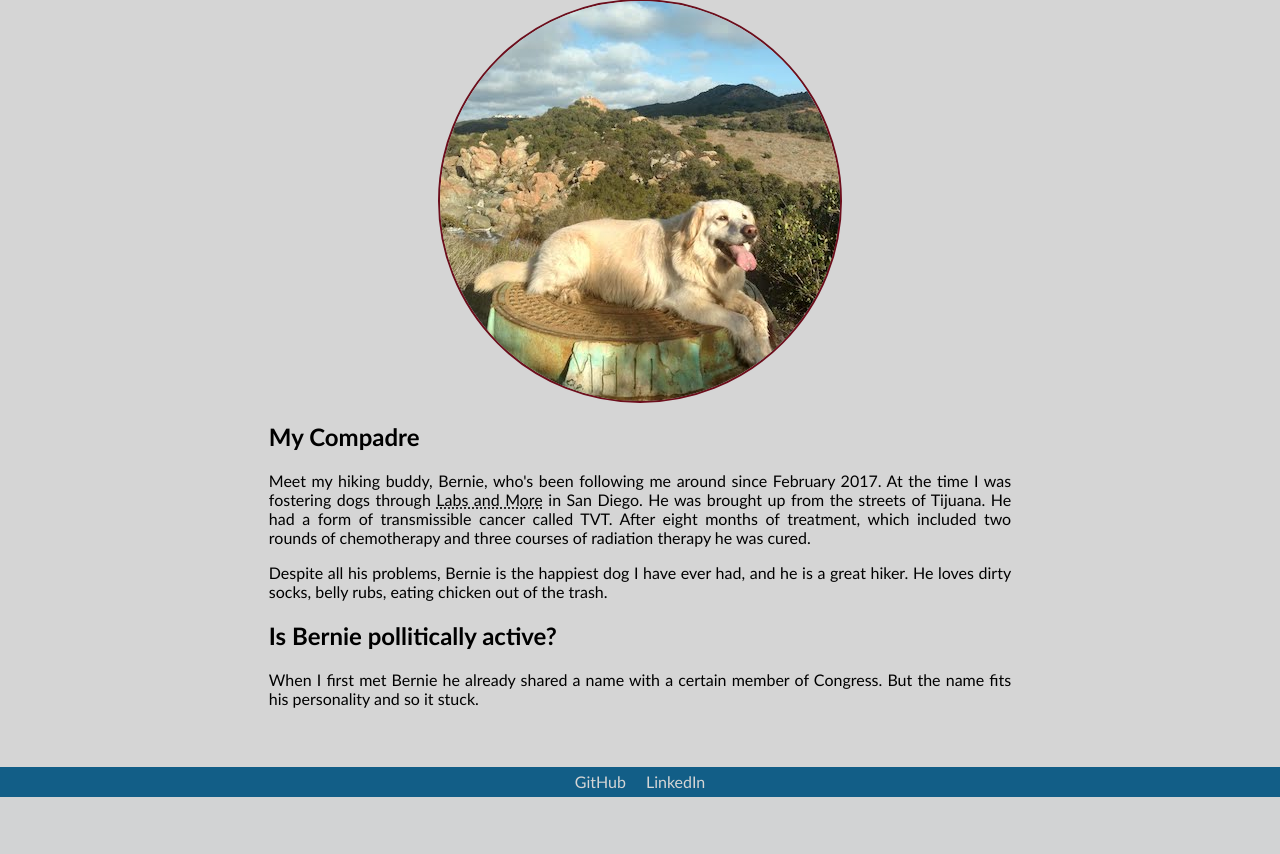
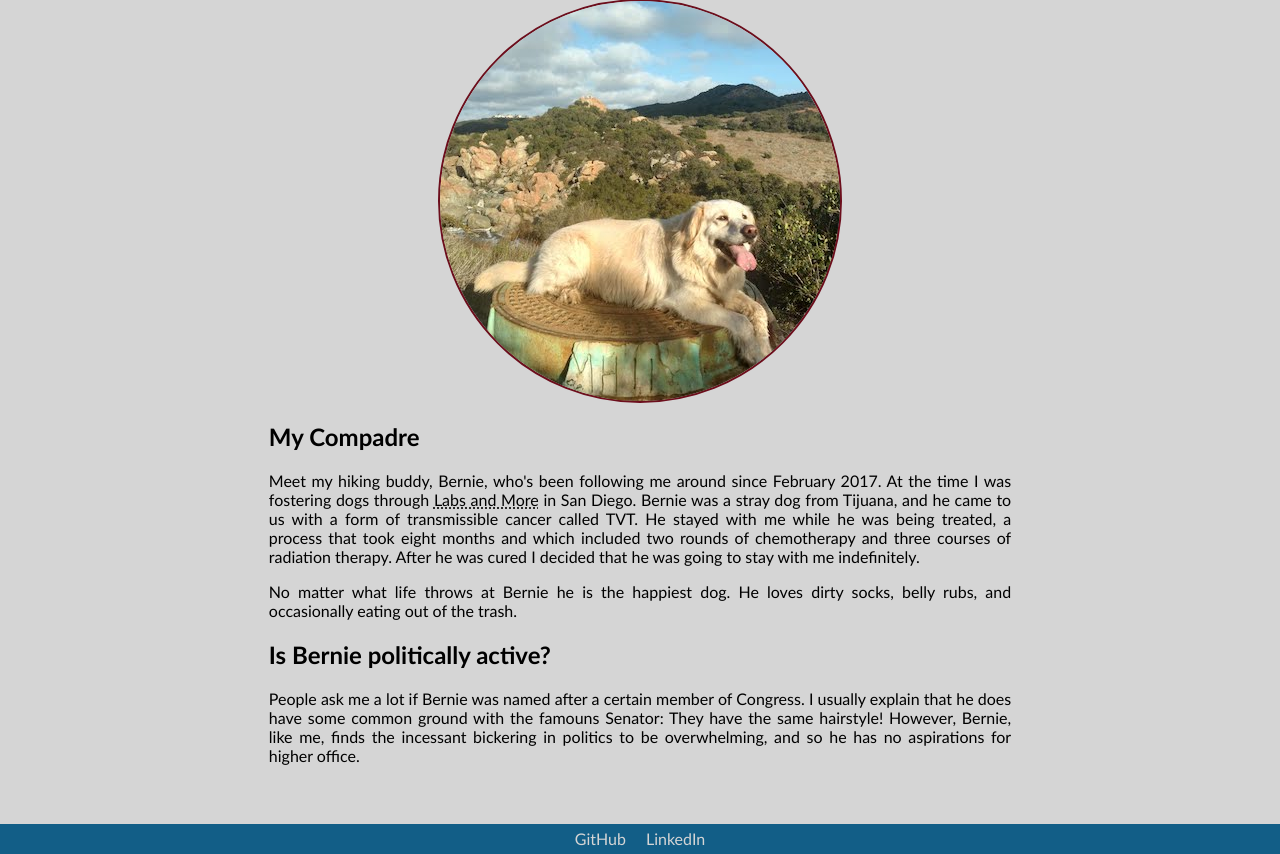
Before and after one commit to ericdweise/website, a PHP site: page /bernie.php in a window 1280 px wide. Shown: the part 99-953 px from the top of the page. Before the commit the page ends 896 px from the top, so only its background shows below. Run offline with PHP 8.4, Linux system fonts and the light colour scheme.

Commit message:
revise Bernie's bio

```diff
--- a/htdocs/bernie.php
+++ b/htdocs/bernie.php
@@ -11,10 +11,10 @@
         <img class="page-content border circle" src="assets/images/bernie-400.jpg">
         <section>
             <h1>My Compadre</h1>
-            <p>Meet my hiking buddy, Bernie, who's been following me around since February 2017. At the time I was fostering dogs through <a href="https://www.labsandmore.org/">Labs and More</a> in San Diego. He was brought up from the streets of Tijuana. He had a form of transmissible cancer called TVT. After eight months of treatment, which included two rounds of chemotherapy and three courses of radiation therapy he was cured. </p>
-            <p>Despite all his problems, Bernie is the happiest dog I have ever had, and he is a great hiker. He loves dirty socks, belly rubs, eating chicken out of the trash.</p>
-            <h2>Is Bernie pollitically active?</h2>
-            <p>When I first met Bernie he already shared a name with a certain member of Congress. But the name fits his personality and so it stuck.</p>
+            <p>Meet my hiking buddy, Bernie, who's been following me around since February 2017. At the time I was fostering dogs through <a href="https://www.labsandmore.org/">Labs and More</a> in San Diego. Bernie was a stray dog from Tijuana, and he came to us with a form of transmissible cancer called TVT. He stayed with me while he was being treated, a process that took eight months and which included two rounds of chemotherapy and three courses of radiation therapy. After he was cured I decided that he was going to stay with me indefinitely.</p>
+            <p>No matter what life throws at Bernie he is the happiest dog. He loves dirty socks, belly rubs, and occasionally eating out of the trash.</p>
+            <h2>Is Bernie politically active?</h2>
+            <p>People ask me a lot if Bernie was named after a certain member of Congress. I usually explain that he does have some common ground with the famouns Senator: They have the same hairstyle! However, Bernie, like me, finds the incessant bickering in politics to be overwhelming, and so he has no aspirations for higher office.</p>
         </section>
     </div>
     <?php include('footer.php'); ?>
```
